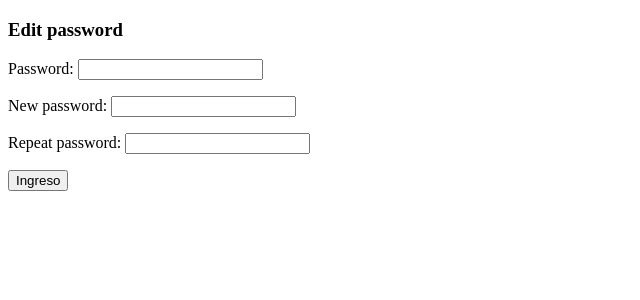
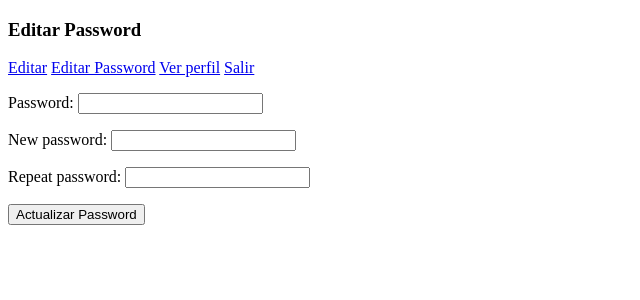
Before and after one commit to ricardogottheil/admin-facilito, a Django app: page /client/edit_password/ in a window 1280 px wide. Shown: the top 300 px of the page, without its empty margins (0-640 px from the left). Run offline with Django 3.2, Linux system fonts and the light colour scheme; the visitor is signed in with stand-in values (Sample User, id 1).

Commit message:
Todo listo hasta la clase 26

```diff
--- /dev/null
+++ b/clients/templates/bases/edit_base.html
@@ -0,0 +1,28 @@
+{% load staticfiles %}
+<!DOCTYPE html>
+<html lang="es">
+<head>
+	<meta charset="UTF-8">
+	<title>{% block title %} {% endblock %}</title>
+	<link rel="stylesheet" type="text/css" href="{% static 'style.css' %}">
+</head>
+<body>
+	<h3>{% block subtitle %} {% endblock %}</h3>
+
+	<a href="{% url 'client:edit' %}">Editar</a>
+	<a href="{% url 'client:edit_password' %}">Editar Password</a>
+	<a href="{% url 'client:show' user.username %}">Ver perfil</a>
+	<a href="{% url 'client:logout' %}">Salir</a>
+
+	{% if messages %}
+		<ul>
+		{% for message in messages %}
+			<li {% if message.tags %} class="{{message.tags}}_message" {%endif%} >{{ message }}</li>
+		{% endfor %}
+		</ul>
+	{% endif %}
+
+	{% block content %} {% endblock %}
+
+</body>
+</html>
--- a/clients/templates/edit_password.html
+++ b/clients/templates/edit_password.html
@@ -1,27 +1,13 @@
-{% load staticfiles %}
+{% extends 'bases/edit_base.html' %}
 
-<!DOCTYPE html>
-<html lang="en">
-<head>
-	<meta charset="UTF-8">
-	<title>Edit password</title>
-	<link rel="stylesheet" type="text/css" href="{% static 'style.css' %}">
-</head>
-<body>
-	<h3>Edit password</h3>
+{% block title %} Editar Password {% endblock %}
 
-	{% if messages %}
-		<ul>
-		{% for message in messages %}
-			<li {% if message.tags %} class="{{message.tags}}_message" {%endif%} >{{ message }}</li>
-		{% endfor %}
-		</ul>
-	{% endif %}
+{% block subtitle %} Editar Password {% endblock %}
 
+{% block content %}
 	<form method="post" action="">
 		{% csrf_token %}
 		{{ form.as_p }}
-		<input type="submit" value="Ingreso">
+		<input type="submit" value="Actualizar Password">
 	</form>
-</body>
-</html>
+{% endblock %}
```
Also changed, not shown: clients/templates/edit.html (+6 -20 lines).
